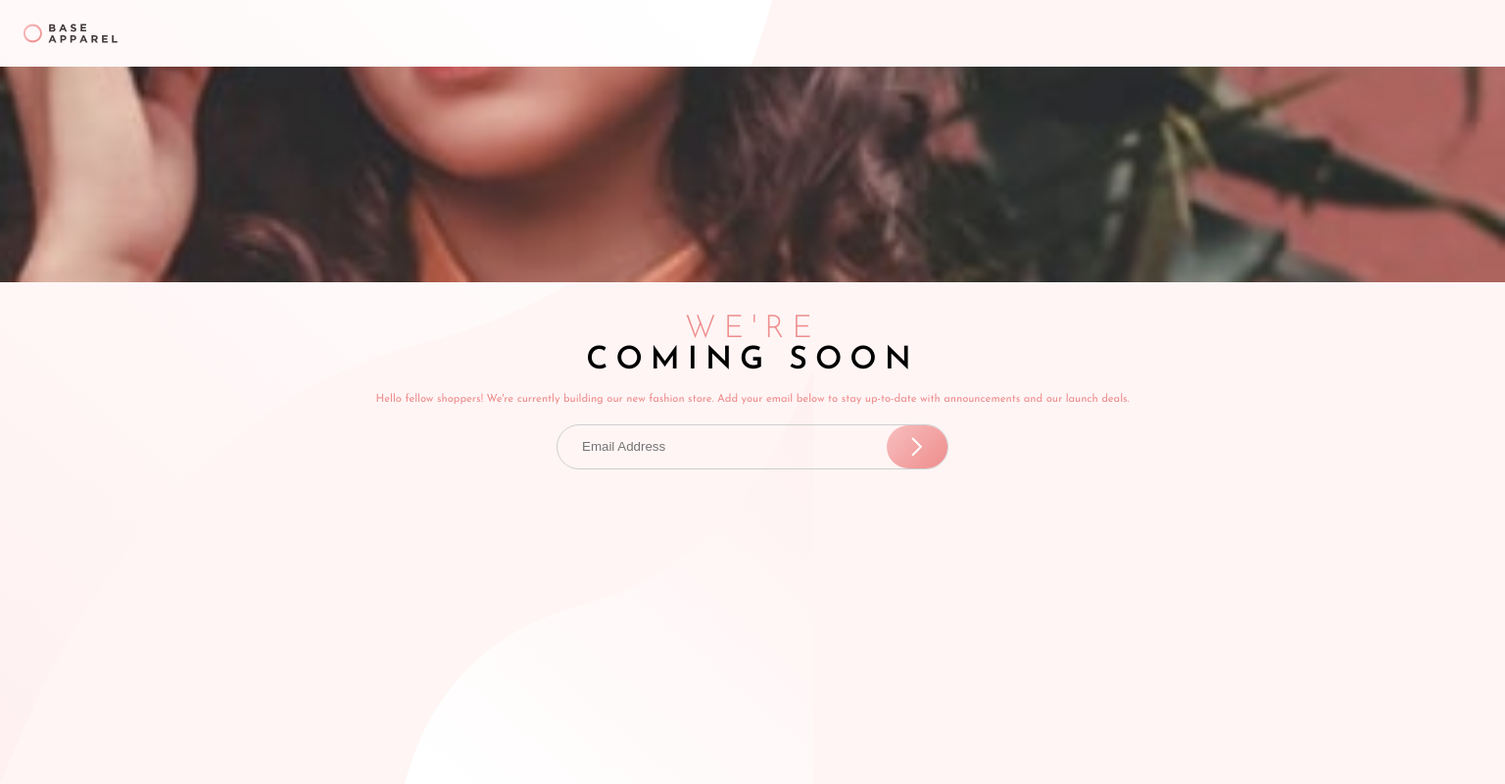
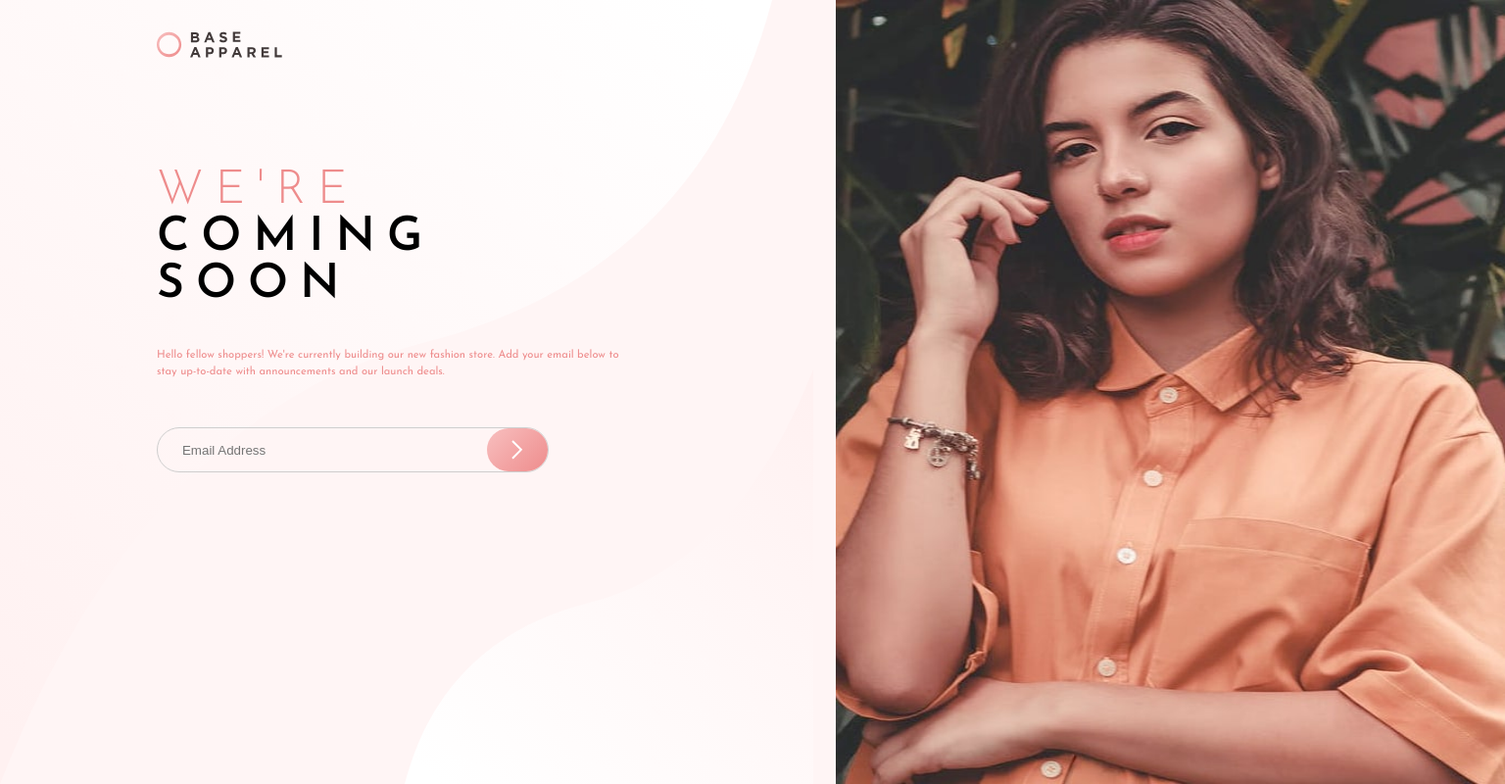
Before and after one commit to Cegeurun/website_frontend_challenges, a plain HTML site: page base-apparel-coming-soon-master/index.html in a window 1536 px wide. Shown: the whole page at 98% size. Drawn offline with Linux system fonts and the light colour scheme.

Commit message:
Finished base-apparel-coming-soon-master

```diff
--- a/base-apparel-coming-soon-master/index.html
+++ b/base-apparel-coming-soon-master/index.html
@@ -19,12 +19,18 @@
     <img class="logo" src="./images/logo.svg" alt="Base Apparel Logo">
   </header>
 
-  <div id="hero">
-    <!-- <img src="./images/hero-mobile.jpg" alt="Hero Image"> -->
+  <div id="desktop-layout">
+    <div id="hero-container">
+      <picture>
+        <source media="(min-width: 1440px)" srcset="./images/hero-desktop.jpg" id="hero">
+        <img src="./images/hero-mobile.jpg" alt="Hero Image" id="hero">
+      </picture>
     </div>
 
     <div id="content">
-    <p id="we-are">We're</p> <p id="coming-soon">coming soon</p>
+      <img class="logo" id="content-logo" src="./images/logo.svg" alt="Base Apparel Logo">
+
+      <p id="we-are">We're</p> <div><p class="coming-soon">coming</p> <p class="coming-soon">soon</p></div>
 
       <br>
       <p class="description">
@@ -38,6 +44,8 @@
       </div>
 
     </div>
+  </div>
+
 
 
 
--- a/base-apparel-coming-soon-master/styles.css
+++ b/base-apparel-coming-soon-master/styles.css
@@ -10,6 +10,8 @@ img, picture, video, canvas, svg {
   max-width: 100%;
 }
 
+@media (max-width: 1439px)
+{
   body {
     background-image: url('./images/bg-pattern-desktop.svg');
     background-repeat: no-repeat;
@@ -27,8 +29,11 @@ body {
   }
 
   #hero {
-  min-height: 220px;
-  background-image: url('./images/hero-mobile.jpg');
+    /* min-height: 220px; */
+    /* max-width:100%; */
+    /* background-image: url('./images/hero-mobile.jpg'); */
+    width: 100%;
+    max-height: 900px;
     background-size: cover;
     background-position: center;
     background-repeat: no-repeat;
@@ -43,18 +48,23 @@ body {
     text-align: center;
   }
 
+  #content-logo {
+    display: none;
+  }
+
   #we-are {
     font-size: 2rem;
     letter-spacing: 0.25em;
     text-transform: uppercase;
   }
 
-#coming-soon {
-  font-size: 2rem;
+  .coming-soon {
+    font-size: 3rem;
     letter-spacing: 0.25em;
     text-transform: uppercase;
     color: black;
     font-weight: 600;
+    display: block;
   }
 
   #email-form {
@@ -103,3 +113,138 @@ body {
     line-height: 1.5;
     font-weight: 400;
   }
+}
+
+
+
+@media(min-width: 1440px)
+{
+  body
+  {
+  background-image: url('./images/bg-pattern-desktop.svg');
+  background-repeat: no-repeat;
+  background-color: hsl(0, 100%, 98%);
+  background-size: auto;
+
+  font-size: 16px;
+  font-family: 'Josefin Sans', sans-serif;
+  font-weight: 300;
+  color: hsl(0, 100%, 8%);
+
+  margin: 0;
+  padding: 0;
+  }
+
+  #header
+  {
+  display: none;
+  }
+
+  #desktop-layout
+  {
+    display: grid;
+
+    grid-template-columns: 1fr 0.8fr;
+    justify-content: center;
+    grid-row: 1;
+  }
+
+  #content {
+    height: 100vh;
+    grid-column: 1/2;
+
+    display: flex;
+    flex-direction: column;
+
+    margin-left: 15%;
+    margin-right: 20%;
+    padding: 2rem;
+    color: hsl(0, 74%, 74%);
+    text-align: left;
+  }
+
+  #content-logo {
+    width: 8rem;
+    margin-bottom: 7rem;
+    /* height: 1rem; */
+
+
+  }
+  #hero-container {
+    grid-column: 2/3;
+    grid-row: 1;
+
+  }
+  #hero {
+    /* min-height: 220px; */
+    /* max-width:100%; */
+    /* background-image: url('./images/hero-mobile.jpg'); */
+    width: 100%;
+    height: 100vh;
+    background-size: cover;
+    background-position: center;
+    background-repeat: no-repeat;
+  }
+
+
+  #we-are {
+    font-size: 3rem;
+    letter-spacing: 0.25em;
+    text-transform: uppercase;
+  }
+
+  .coming-soon {
+    font-size: 3rem;
+    letter-spacing: 0.25em;
+    text-transform: uppercase;
+    color: black;
+    font-weight: 600;
+    display: block;
+  }
+
+  #email-form {
+    display: flex;
+    align-items: center;
+
+    border: 1px solid #cecece;
+    border-radius: 25px;
+    /* padding: 5px; */
+    width: 100%;
+    max-width: 400px;
+  }
+
+  #email {
+    flex-grow: 1;
+    border: none;
+    outline: none;
+    padding: 10px 25px;
+    background: transparent;
+
+    min-width: 0;
+  }
+
+  #submit-btn {
+    background: linear-gradient(135deg, #f8bfbf, #ee8c8c);
+    border: none;
+    border-radius: 25px;
+    cursor: pointer;
+    padding: 12px 25px;
+    display: flex;
+    align-items: center;
+    justify-content: center;
+    transition: opacity 0.2s;
+  }
+
+  #submit-btn:hover {
+    opacity: 0.8;
+  }
+
+  .description {
+    margin-top: 1.5rem;
+    margin-bottom: 2rem;
+
+    font-size: 0.7rem;
+    line-height: 1.5;
+    font-weight: 400;
+  }
+}
```
Lines whose indentation alone changed are shown as unchanged.
